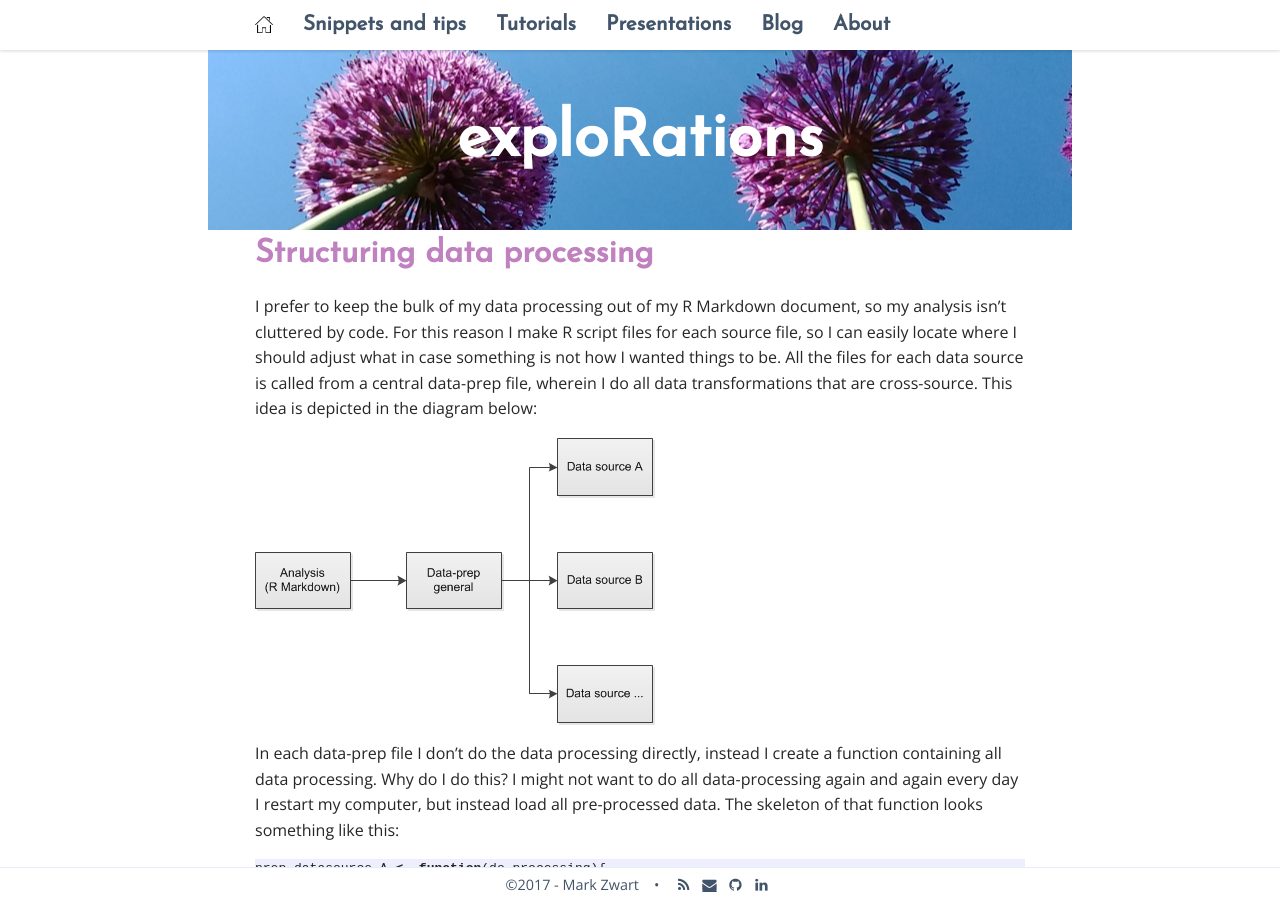
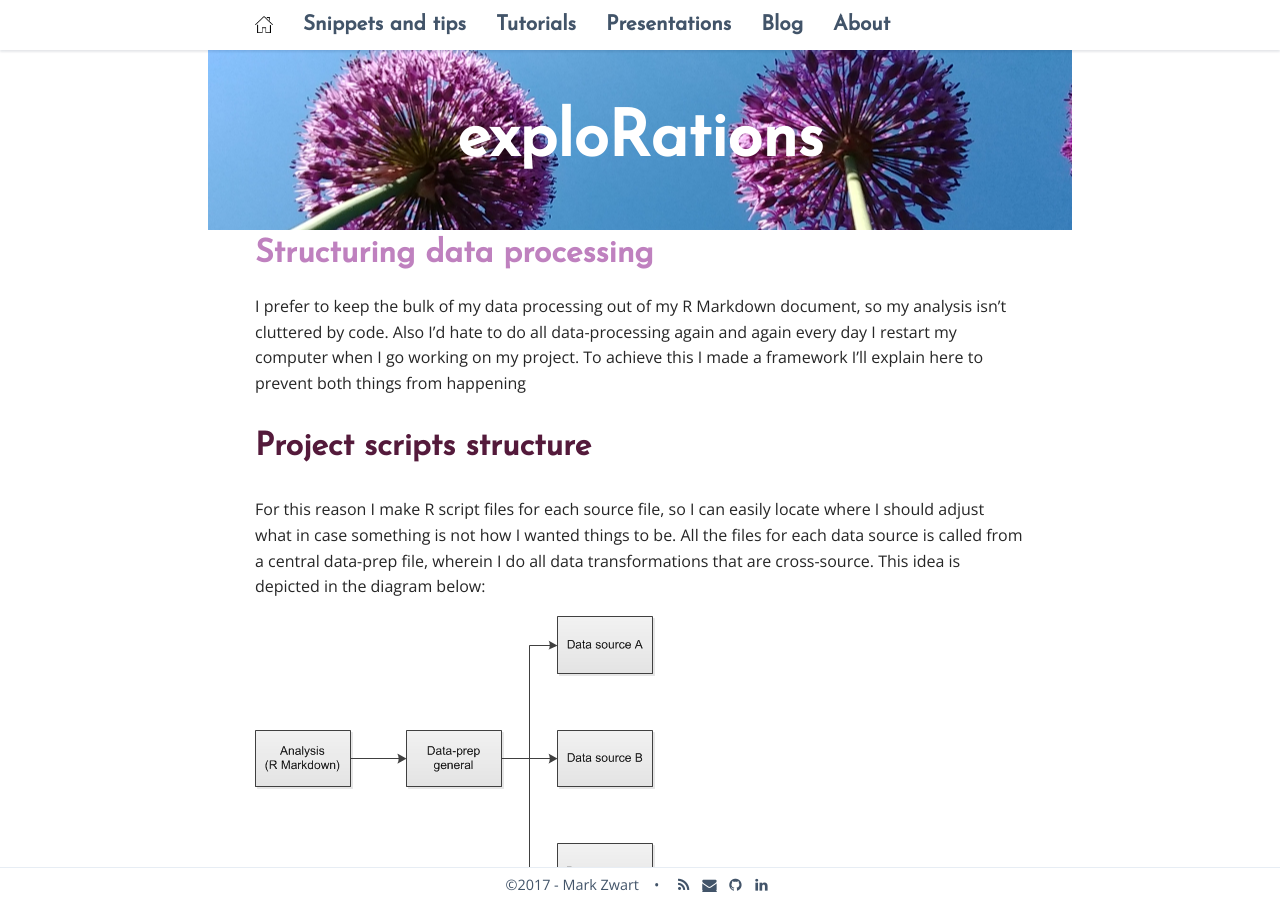
Before and after one commit to mark-me/mark-me.github.io, a Jekyll site: the page built from _pages/tutorials/structuring-data-processing/structuring-data-processing.md, in a window 1280 px wide and 900 px high. Built offline with Jekyll 4.4.1, drawn with Linux system fonts in a browser that asks for light colours; nearby versions of some CDN libraries; comment, search, counter and statistics services are not loaded; some of the changed text lies outside the part shown.

Commit message:
Update structuring-data-processing.md

````diff
--- a/_pages/tutorials/structuring-data-processing/structuring-data-processing.md
+++ b/_pages/tutorials/structuring-data-processing/structuring-data-processing.md
@@ -5,9 +5,16 @@ comments: true
 permalink: /structuring-data-processing/
 ---
 
-I prefer to keep the bulk of my data processing out of my R Markdown document, so my analysis isn't cluttered by code. For this reason I make R script files for each source file, so I can easily locate where I should adjust what in case something is not how I wanted things to be. All the files for each data source is called from a central data-prep file, wherein I do all data transformations that are cross-source. This idea is depicted in the diagram below:
+I prefer to keep the bulk of my data processing out of my R Markdown document, so my analysis isn't cluttered by code. Also I'd hate to do all data-processing again and again every day I restart my computer when I go working on my project. To achieve this I made a framework I'll explain here to prevent both things from happening
+
+# Project scripts structure
+
+For this reason I make R script files for each source file, so I can easily locate where I should adjust what in case something is not how I wanted things to be. All the files for each data source is called from a central data-prep file, wherein I do all data transformations that are cross-source. This idea is depicted in the diagram below:
 
 <img src="/_pages/snippets-and-tips/script-structuring/data-prep.png" alt="Navigation" align="center"/>
+
+
+# Data processing functions
 
 In each data-prep file I don't do the data processing directly, instead I create a function containing all data processing. Why do I do this? I might not want to do all data-processing again and again every day I restart my computer, but instead load all pre-processed data. The skeleton of that function looks something like this:
 ```r
````
